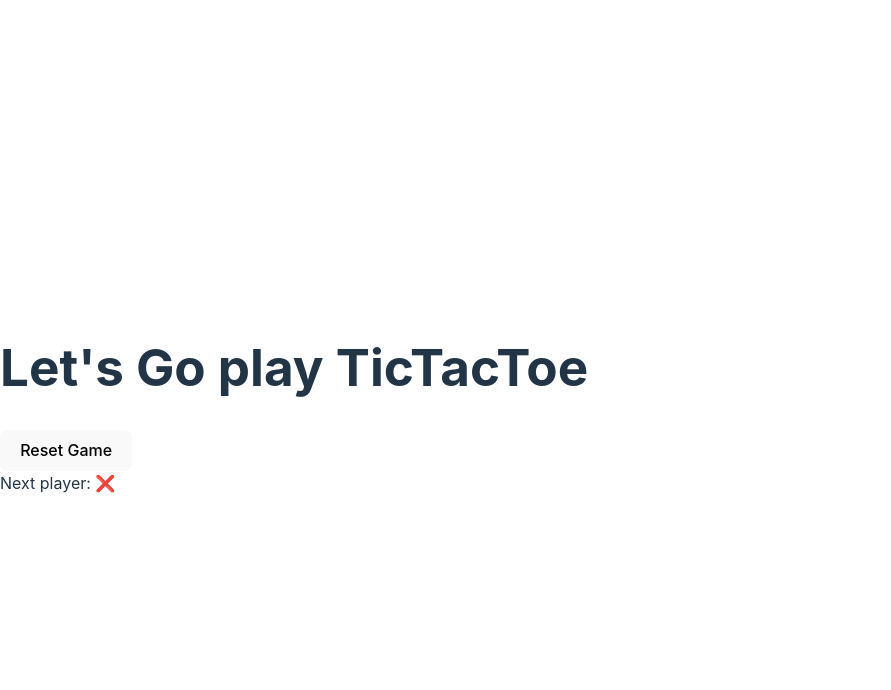
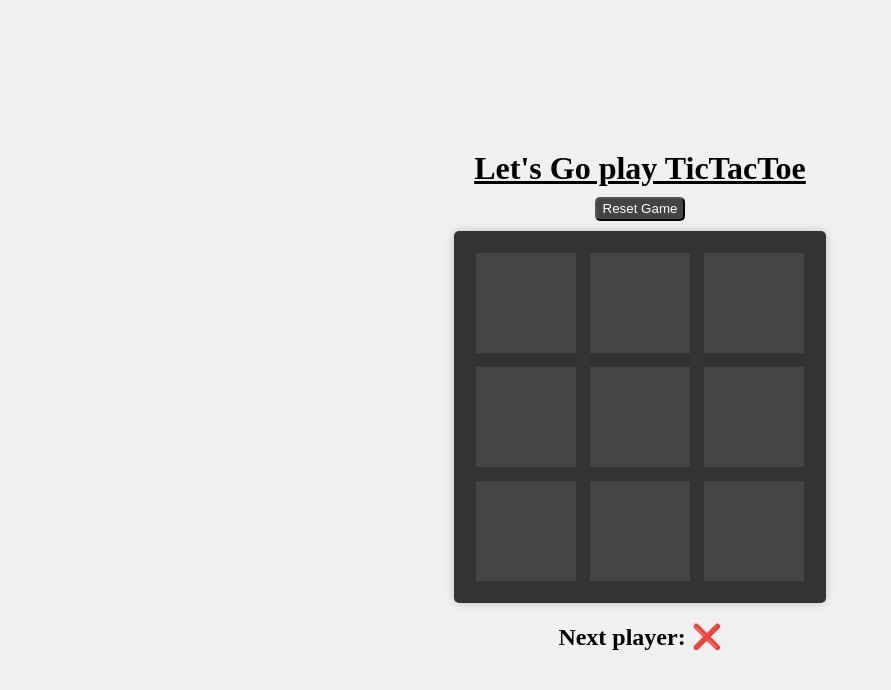
Before and after one commit to josekadeveloper/TicTacToe, a React (Vite) app in the folder tic-tac-toe/: page / in a window 1280 px wide. Shown: the top 690 px of the page, without its empty margins (0-891 px from the left). Built offline with nearby package versions, Linux system fonts and the light colour scheme.

Commit message:
add app styles

```diff
--- a/tic-tac-toe/src/index.scss
+++ b/tic-tac-toe/src/index.scss
@@ -1,69 +1,125 @@
-:root {
-  font-family: Inter, system-ui, Avenir, Helvetica, Arial, sans-serif;
-  line-height: 1.5;
-  font-weight: 400;
-
-  color-scheme: light dark;
-  color: rgba(255, 255, 255, 0.87);
-  background-color: #242424;
-
-  font-synthesis: none;
-  text-rendering: optimizeLegibility;
-  -webkit-font-smoothing: antialiased;
-  -moz-osx-font-smoothing: grayscale;
-  -webkit-text-size-adjust: 100%;
+/* Reset some default browser styles */
+body,
+h1,
+ul {
+  margin: 0;
+  padding: 0;
 }
 
-a {
-  font-weight: 500;
-  color: #646cff;
-  text-decoration: inherit;
-}
-a:hover {
-  color: #535bf2;
+/* Center the game board on the page */
+body {
+  display: flex;
+  justify-content: center;
+  align-items: center;
+  height: 100vh;
+  background-color: #f0f0f0;
+
+  h1 {
+    text-align: center;
+    padding-bottom: 10px;
+    text-decoration: underline;
+  }
 }
 
-body {
-  margin: 0;
-  display: flex;
-  place-items: center;
-  min-width: 320px;
-  min-height: 100vh;
+/* Style the game board */
+.board {
+  display: grid;
+  grid-template-columns: repeat(3, 1fr);
+  grid-gap: 10px;
+  background-color: #333;
+  border-radius: 5px;
+  padding: 20px;
+  box-shadow: 0 0 10px rgba(0, 0, 0, 0.2);
 }
 
-h1 {
-  font-size: 3.2em;
-  line-height: 1.1;
+/* Style individual cells (grid items) */
+.cell {
+  display: flex;
+  justify-content: center;
+  align-items: center;
+  font-size: 36px;
+  color: #fff;
+  background-color: #444;
+  width: 100px;
+  height: 100px;
+  border: 2px solid #333;
+  cursor: pointer;
+  transition: background-color 0.2s ease-in-out;
+
+  &:hover {
+    background-color: #555;
+  }
 }
 
-button {
-  border-radius: 8px;
-  border: 1px solid transparent;
-  padding: 0.6em 1.2em;
-  font-size: 1em;
-  font-weight: 500;
-  font-family: inherit;
-  background-color: #1a1a1a;
-  cursor: pointer;
-  transition: border-color 0.25s;
-}
-button:hover {
-  border-color: #646cff;
-}
-button:focus,
-button:focus-visible {
-  outline: 4px auto -webkit-focus-ring-color;
+.turn {
+  margin-top: 20px;
+  font-size: 24px;
+  font-weight: bold;
+  text-align: center;
 }
 
-@media (prefers-color-scheme: light) {
-  :root {
-    color: #213547;
-    background-color: #ffffff;
-  }
-  a:hover {
-    color: #747bff;
-  }
-  button {
-    background-color: #f9f9f9;
+.winner {
+  position: absolute;
+  width: 100vw;
+  height: 100vh;
+  top: 0;
+  left: 0;
+  display: grid;
+  place-items: center;
+  background-color: rgba(0, 0, 0, 0.7);
+}
+
+.winner .text {
+  height: 300px;
+  width: 320px;
+  color: #fff;
+  border: 2px solid #fff;
+  border-radius: 10px;
+  padding-top: 50px;
+
+  h2 {
+    text-align: center;
   }
 }
+
+.winner .win {
+  margin: 0 auto;
+  width: fit-content;
+  border: 2px solid #eee;
+  border-radius: 10px;
+  margin-bottom: 10px;
+}
+
+.winner .new-game {
+  margin: 0 auto;
+  width: fit-content;
+  border: 2px solid #eee;
+  border-radius: 10px;
+
+  button {
+    width: 100px;
+    color: #fff;
+    background-color: #444;
+    border-radius: 5px;
+    cursor: pointer;
+
+    &:hover {
+      background-color: #555;
+    }
+  }
+}
+
+.reset-game {
+  display: block;
+  margin: 0 auto;
+  height: 3vh;
+  color: #fff;
+  background-color: #444;
+  border-radius: 5px;
+  margin-bottom: 10px;
+  cursor: pointer;
+
+  &:hover {
+    background-color: #555;
+  }
+}
```
